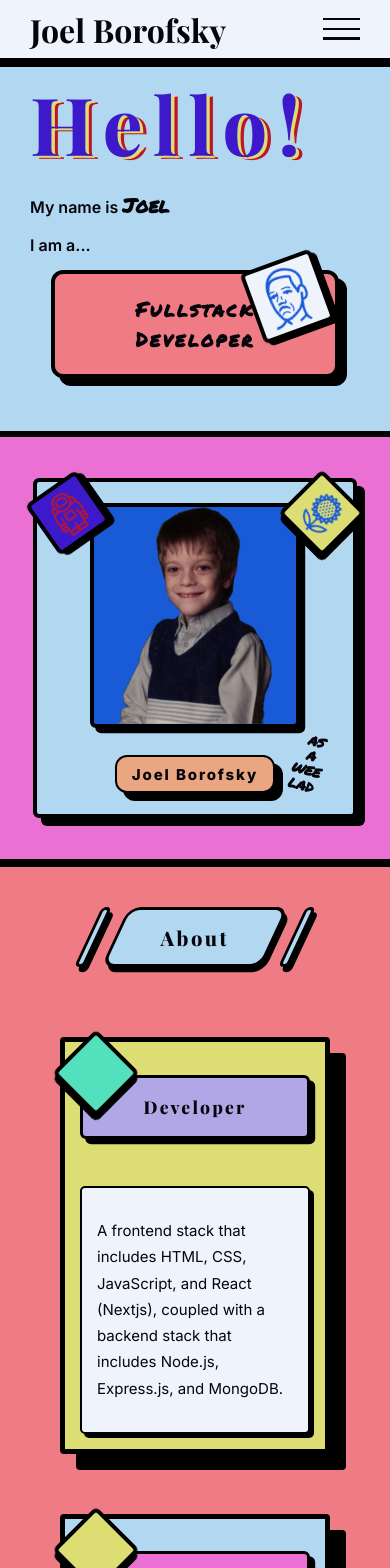
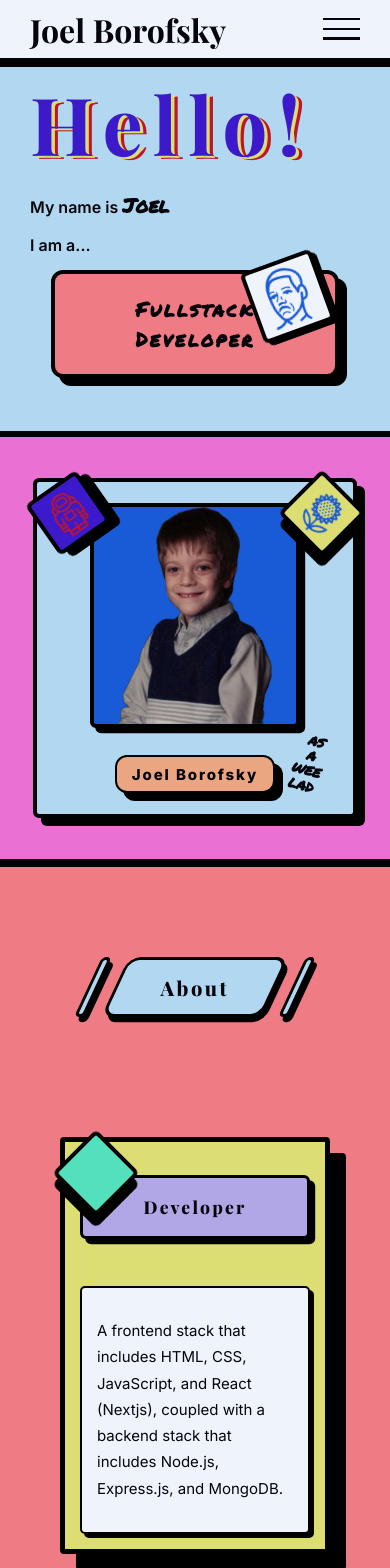
Before and after one commit to BorofskyDev/joelborofsky-react, a React (Vite) app: page / in a window 390 px wide. Shown: the top 1568 px of the page. Built offline with nearby package versions, Linux system fonts and the light colour scheme; a web font is replaced by a local one.

Commit message:
Update styles in MobileMenuToggle, SectionTitle, and SmallIcon modules

```diff
--- a/src/components/headings/section-title/SectionTitle.module.scss
+++ b/src/components/headings/section-title/SectionTitle.module.scss
@@ -1,10 +1,7 @@
 @use '../../../styles/utils/mixins' as *;
 
 .sectionTitle {
-  // position: absolute;
-  // top: 0;
-  // left: 50%;
-  margin: 2em auto;
+  margin: var(--spacing-900) auto;
   height: 3em;
   width: 8em;
   border: var(--border-300);
--- a/src/components/icons/small-icon/SmallIcon.module.scss
+++ b/src/components/icons/small-icon/SmallIcon.module.scss
@@ -2,7 +2,7 @@
 
 .smallIcon {
     position: absolute;
-    @include icon(3.875rem, 3.875rem, var(--box-shadow-200));
+    @include icon(3.875rem, 3.875rem, var(--box-shadow-400));
 
 
 }
```
Also changed, not shown: src/components/buttons/mobile-menu-toggle/MobileMenuToggle.jsx (+1 -6 lines).
